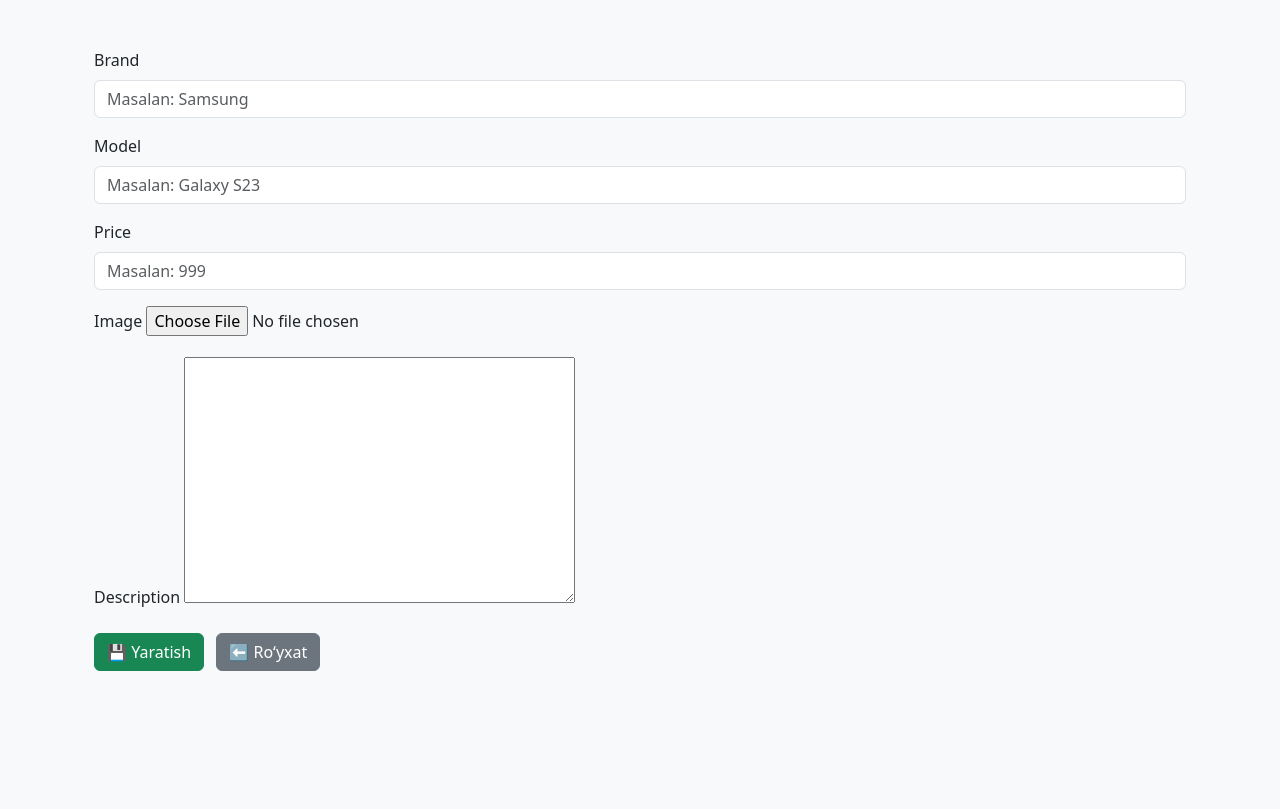
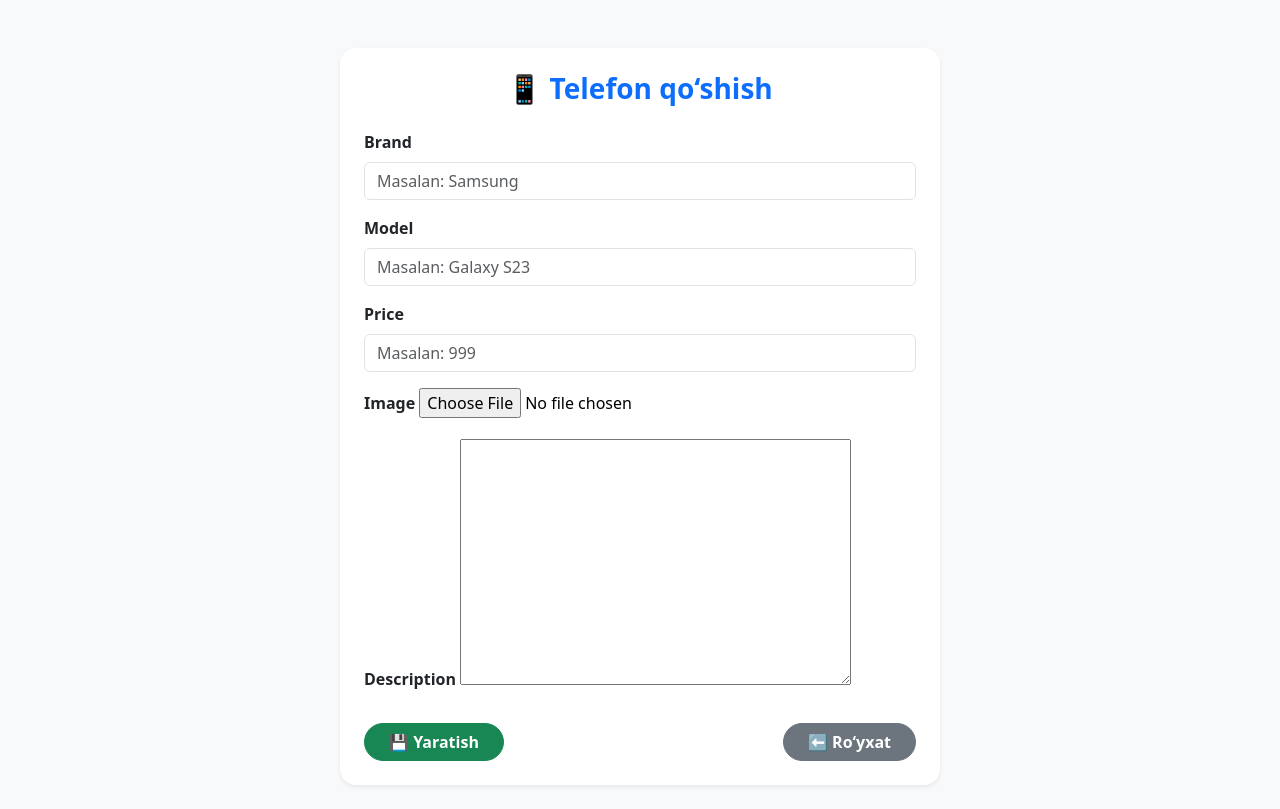
Before and after one commit to sodiqomahkam56/Phone_market, a Django app: page /phone-create/ in a window 1280 px wide. Shown: the part 56-865 px from the top of the page. Before the commit the page ends 727 px from the top, so only its background shows below. Run offline with Django 4.2, Linux system fonts and the light colour scheme; parts of the project's set-up code (start-up, migrations or seed data) failed here and were passed over.

Commit message:
ozgarish

```diff
--- a/templates/phone/phone_form.html
+++ b/templates/phone/phone_form.html
@@ -1,14 +1,15 @@
 {% extends 'base.html' %}
 
 {% block content %}
+<div class="container d-flex justify-content-center align-items-center mt-5">
+  <div class="card p-4 shadow-sm border-0 rounded-4" style="max-width: 600px; width: 100%;">
+    <h3 class="text-center mb-4 fw-bold text-primary">📱 Telefon qo‘shish</h3>
 
-<div class="container mt-5">
-
-  <form method="post" enctype="multipart/form-data">
+    <form method="post" enctype="multipart/form-data" id="phone-form">
       {% csrf_token %}
       {% for field in form %}
         <div class="mb-3">
-          <label class="form-label" for="{{ field.id_for_label }}">{{ field.label }}</label>
+          <label for="{{ field.id_for_label }}" class="form-label fw-semibold">{{ field.label }}</label>
           {{ field }}
           {% if field.errors %}
             <div class="text-danger small">{{ field.errors|striptags }}</div>
@@ -16,19 +17,66 @@
         </div>
       {% endfor %}
 
-      <button type="submit" class="btn btn-success">💾 Yaratish </button>
-      <a href="{% url 'phone-list' %}" class="btn btn-secondary ms-2">⬅️ Ro‘yxat</a>
-  </form>
+      <div class="d-flex justify-content-between mt-4">
+        <button type="submit" class="btn btn-success px-4 rounded-pill fw-semibold">💾 Yaratish</button>
+        <a href="{% url 'phone-list' %}" class="btn btn-secondary px-4 rounded-pill fw-semibold">⬅️ Ro‘yxat</a>
+      </div>
+    </form>
+  </div>
 </div>
 
 <style>
-  /* Form ichidagi label va input/textarea qora rangda bo‘lsin */
-  #phone-form label,
+  /* Light mode default */
   #phone-form input,
   #phone-form textarea,
   #phone-form select {
-    color: #000 !important;
+    color: #000;
+  }
+
+  /* Dark mode styles */
+  body.bg-dark .card {
+    background-color: #2b2b2b;
+    border-color: #444;
+    color: #eee;
+  }
+
+  body.bg-dark .form-label {
+    color: #ccc;
+  }
+
+  body.bg-dark input,
+  body.bg-dark textarea,
+  body.bg-dark select {
+    background-color: #333;
+    border-color: #555;
+    color: #eee;
+  }
+
+  body.bg-dark input:focus,
+  body.bg-dark textarea:focus,
+  body.bg-dark select:focus {
+    background-color: #444;
+    border-color: #66b2ff;
+    color: #fff;
+    box-shadow: none;
+  }
+
+  body.bg-dark .btn-success {
+    background-color: #28a745;
+    border-color: #28a745;
+  }
+
+  body.bg-dark .btn-success:hover {
+    background-color: #218838;
+  }
+
+  body.bg-dark .btn-secondary {
+    background-color: #6c757d;
+    border-color: #6c757d;
+  }
+
+  body.bg-dark .btn-secondary:hover {
+    background-color: #5a6268;
   }
 </style>
-
 {% endblock %}
```
Also changed, not shown: media/avatars/iphone.jpg (added), media/avatars/photo_2025-04-17_23-40-00_IPscYBJ.jpg (added), media/images/0ed13048219bb7ff3a6cc15e62d717d3_UDX2pvt.jpg (added), media/images/BMW_gtK5Hty.webp (added), media/images/i_1.webp (added), media/images/i_3kgRSPQ.webp (added), media/images/iphone_sO7bNXs.jpg (added).
